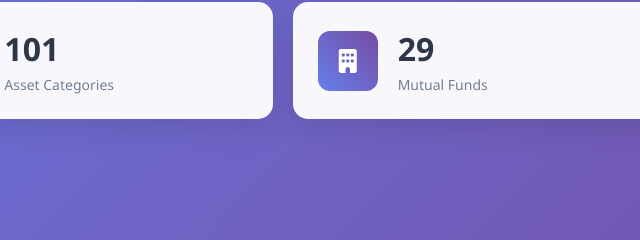
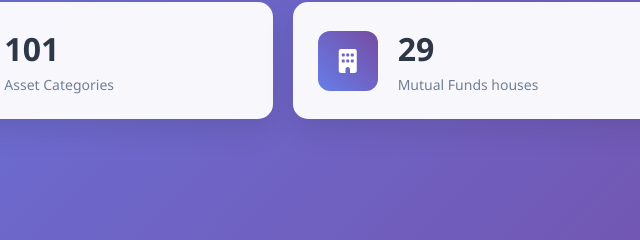
Before and after one commit to Amithsk/ETF, a plain HTML site: page output/index.html in a window 1280 px wide. Shown: the part 132-372 px from the top of the page, 554-1194 px from the left. Drawn offline with Linux system fonts and the light colour scheme.

Commit message:
Website commit

```diff
--- a/output/index.html
+++ b/output/index.html
@@ -39,7 +39,7 @@
         <div class="card-icon"><i class="fas fa-building"></i></div>
         <div class="card-content">
           <h3>29</h3>
-          <p>Mutual Funds</p>
+          <p>Mutual Funds houses</p>
         </div>
       </div>
     </section>
```
Also changed, not shown: ETF_site/templates/index_template.html (+1 -1 lines).
